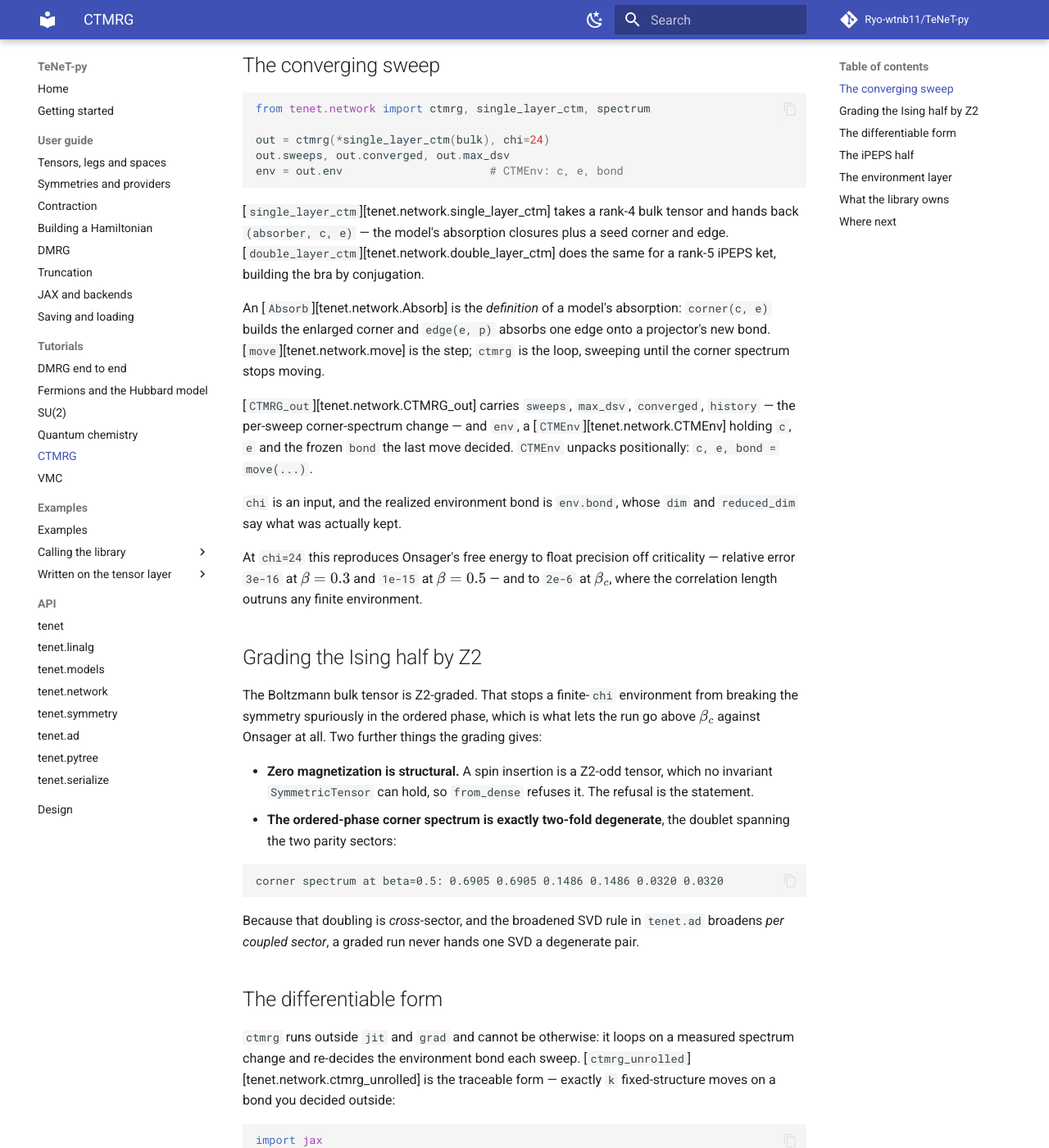
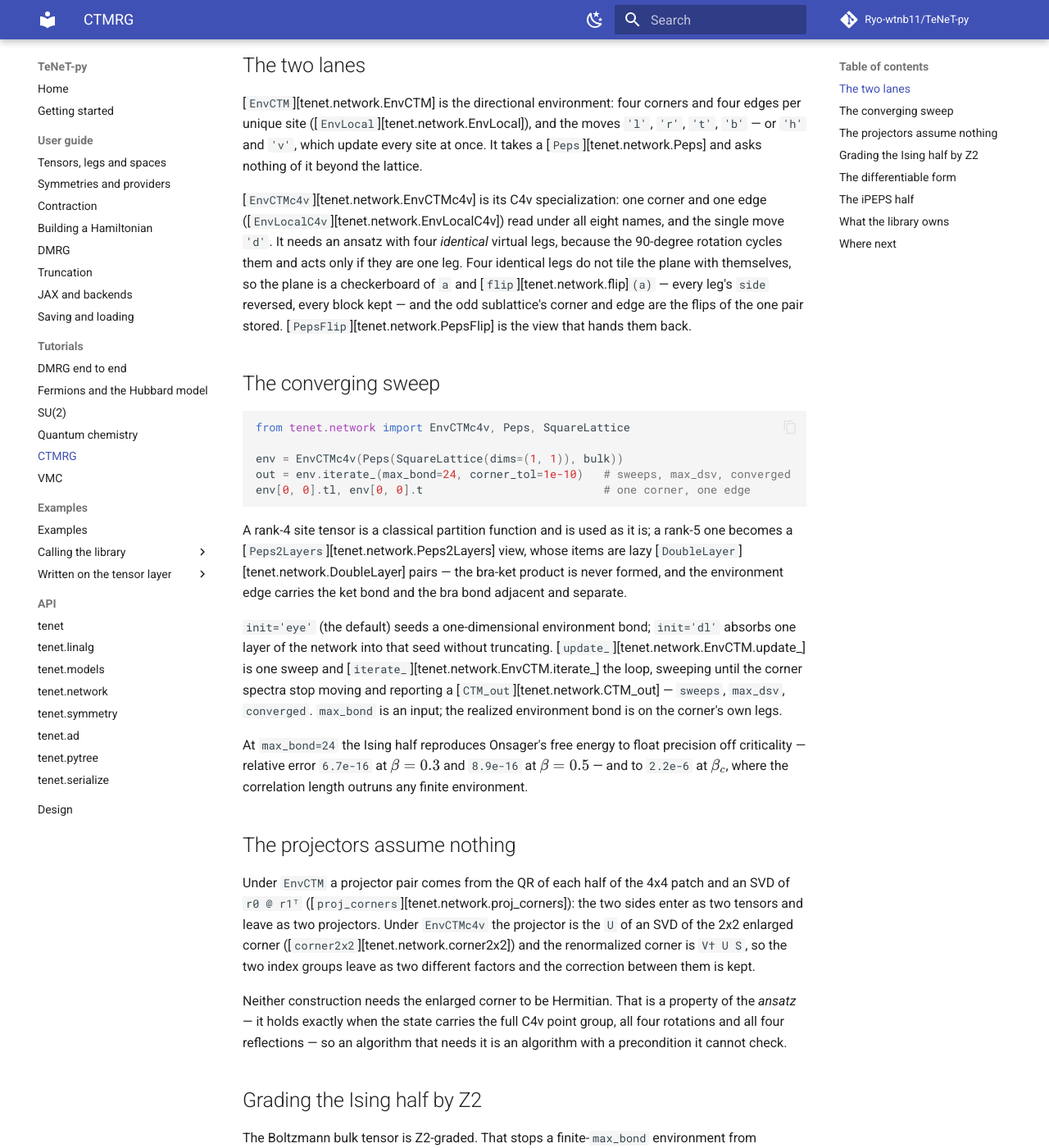
Before and after one commit to Ryo-wtnb11/TeNeT-py, an MkDocs documentation site: the page built from docs/tutorials/ctmrg.md, in a window 1280 px wide and 1400 px high, scrolled down 444 px. Shown: the whole window at 82% size. Built offline with MkDocs 1.6.1 and Material for MkDocs 9.7.7, drawn with Linux system fonts in a browser that asks for light colours; comment, search, counter and statistics services are not loaded; some of the changed text lies outside the part shown.

Commit message:
M80: the Ising example and the CTMRG docs on EnvCTMc4v

````diff
--- a/docs/tutorials/ctmrg.md
+++ b/docs/tutorials/ctmrg.md
@@ -1,57 +1,81 @@
 # CTMRG — 2D Ising against Onsager, then a differentiable iPEPS
 
-Corner transfer matrix renormalization on a C4v environment. Two problems share one core:
-the classical 2D Ising partition function, whose free energy per site has Onsager's closed
-form, and a single-site iPEPS whose energy you differentiate.
+Corner transfer matrix renormalization on a corner-and-edge environment. Two problems
+share one core: the classical 2D Ising partition function, whose free energy per site has
+Onsager's closed form, and a single-site iPEPS whose energy you differentiate.
 
 [`examples/ising2d.py`](https://github.com/Ryo-wtnb11/TeNeT-py/blob/main/examples/ising2d.py)
 is the Ising half through the library, on a core install; its output is committed on the
 [2D Ising CTMRG](../examples/ising2d.md) page.
 [`examples/toy_codes/ctmrg.py`](https://github.com/Ryo-wtnb11/TeNeT-py/blob/main/examples/toy_codes/ctmrg.py)
-writes the same algorithm out on the tensor layer and adds the iPEPS gradient; it needs
-the `jax` extra.
+writes a C4v CTMRG out on the tensor layer and adds the iPEPS gradient; it needs the
+`jax` extra.
 
 ```sh
 uv run python examples/ising2d.py
 uv run --extra jax python examples/toy_codes/ctmrg.py
 ```
 
+## The two lanes
+
+[`EnvCTM`][tenet.network.EnvCTM] is the directional environment: four corners and four
+edges per unique site ([`EnvLocal`][tenet.network.EnvLocal]), and the moves `'l'`, `'r'`,
+`'t'`, `'b'` — or `'h'` and `'v'`, which update every site at once. It takes a
+[`Peps`][tenet.network.Peps] and asks nothing of it beyond the lattice.
+
+[`EnvCTMc4v`][tenet.network.EnvCTMc4v] is its C4v specialization: one corner and one edge
+([`EnvLocalC4v`][tenet.network.EnvLocalC4v]) read under all eight names, and the single
+move `'d'`. It needs an ansatz with four *identical* virtual legs, because the 90-degree
+rotation cycles them and acts only if they are one leg. Four identical legs do not tile
+the plane with themselves, so the plane is a checkerboard of `a` and
+[`flip`][tenet.network.flip]`(a)` — every leg's `side` reversed, every block kept — and
+the odd sublattice's corner and edge are the flips of the one pair stored.
+[`PepsFlip`][tenet.network.PepsFlip] is the view that hands them back.
+
 ## The converging sweep
 
 ```python
-from tenet.network import ctmrg, single_layer_ctm, spectrum
+from tenet.network import EnvCTMc4v, Peps, SquareLattice
 
-out = ctmrg(*single_layer_ctm(bulk), chi=24)
-out.sweeps, out.converged, out.max_dsv
-env = out.env                      # CTMEnv: c, e, bond
+env = EnvCTMc4v(Peps(SquareLattice(dims=(1, 1)), bulk))
+out = env.iterate_(max_bond=24, corner_tol=1e-10)   # sweeps, max_dsv, converged
+env[0, 0].tl, env[0, 0].t                           # one corner, one edge
 ```
 
-[`single_layer_ctm`][tenet.network.single_layer_ctm] takes a rank-4 bulk tensor and hands
-back `(absorber, c, e)` — the model's absorption closures plus a seed corner and edge.
-[`double_layer_ctm`][tenet.network.double_layer_ctm] does the same for a rank-5 iPEPS ket,
-building the bra by conjugation.
+A rank-4 site tensor is a classical partition function and is used as it is; a rank-5 one
+becomes a [`Peps2Layers`][tenet.network.Peps2Layers] view, whose items are lazy
+[`DoubleLayer`][tenet.network.DoubleLayer] pairs — the bra-ket product is never formed,
+and the environment edge carries the ket bond and the bra bond adjacent and separate.
 
-An [`Absorb`][tenet.network.Absorb] is the *definition* of a model's absorption:
-`corner(c, e)` builds the enlarged corner and `edge(e, p)` absorbs one edge onto a
-projector's new bond. [`move`][tenet.network.move] is the step;
-`ctmrg` is the loop, sweeping until the corner spectrum stops
-moving.
+`init='eye'` (the default) seeds a one-dimensional environment bond; `init='dl'` absorbs
+one layer of the network into that seed without truncating.
+[`update_`][tenet.network.EnvCTM.update_] is one sweep and
+[`iterate_`][tenet.network.EnvCTM.iterate_] the loop, sweeping until the corner spectra
+stop moving and reporting a [`CTM_out`][tenet.network.CTM_out] — `sweeps`, `max_dsv`,
+`converged`. `max_bond` is an input; the realized environment bond is on the corner's own
+legs.
 
-[`CTMRG_out`][tenet.network.CTMRG_out] carries `sweeps`, `max_dsv`, `converged`, `history`
-— the per-sweep corner-spectrum change — and `env`, a
-[`CTMEnv`][tenet.network.CTMEnv] holding `c`, `e` and the frozen `bond` the last move
-decided. `CTMEnv` unpacks positionally: `c, e, bond = move(...)`.
+At `max_bond=24` the Ising half reproduces Onsager's free energy to float precision off
+criticality — relative error `6.7e-16` at $\beta = 0.3$ and `8.9e-16` at $\beta = 0.5$ —
+and to `2.2e-6` at $\beta_c$, where the correlation length outruns any finite environment.
 
-`chi` is an input, and the realized environment bond is `env.bond`, whose `dim` and
-`reduced_dim` say what was actually kept.
+## The projectors assume nothing
 
-At `chi=24` this reproduces Onsager's free energy to float precision off criticality —
-relative error `3e-16` at $\beta = 0.3$ and `1e-15` at $\beta = 0.5$ — and to `2e-6` at
-$\beta_c$, where the correlation length outruns any finite environment.
+Under `EnvCTM` a projector pair comes from the QR of each half of the 4x4 patch and an SVD
+of `r0 @ r1ᵀ` ([`proj_corners`][tenet.network.proj_corners]): the two sides enter as two
+tensors and leave as two projectors. Under `EnvCTMc4v` the projector is the `U` of an SVD
+of the 2x2 enlarged corner ([`corner2x2`][tenet.network.corner2x2]) and the renormalized
+corner is `V† U S`, so the two index groups leave as two different factors and the
+correction between them is kept.
+
+Neither construction needs the enlarged corner to be Hermitian. That is a property of the
+*ansatz* — it holds exactly when the state carries the full C4v point group, all four
+rotations and all four reflections — so an algorithm that needs it is an algorithm with a
+precondition it cannot check.
 
 ## Grading the Ising half by Z2
 
-The Boltzmann bulk tensor is Z2-graded. That stops a finite-`chi` environment from
+The Boltzmann bulk tensor is Z2-graded. That stops a finite-`max_bond` environment from
 breaking the symmetry spuriously in the ordered phase, which is what lets the run go above
 $\beta_c$ against Onsager at all. Two further things the grading gives:
 
@@ -70,10 +94,10 @@ Because that doubling is *cross*-sector, and the broadened SVD rule in `tenet.ad
 
 ## The differentiable form
 
-`ctmrg` runs outside `jit` and `grad` and cannot be otherwise: it
-loops on a measured spectrum change and re-decides the environment bond each sweep.
-[`ctmrg_unrolled`][tenet.network.ctmrg_unrolled] is the traceable form — exactly `k`
-fixed-structure moves on a bond you decided outside:
+`iterate_` runs outside `jit` and `grad` and cannot be otherwise: it loops on a measured
+spectrum change and re-decides the environment bond each sweep.
+[`EnvCTMc4v.update_`][tenet.network.EnvCTMc4v.update_] with `bond=` is the traceable form
+— a fixed-structure move on a bond you decided outside:
 
 ```python
 import jax
@@ -81,85 +105,59 @@ import tenet
 
 tenet.enable_jax(ad=True)          # pytrees + the broadened SVD/eigh VJPs
 
-def beta_f(beta):
-    absorb, c, e = single_layer_ctm(ising_bulk(beta))
-    bond = ctmrg(absorb, c, e, chi=chi).env.bond      # decided outside
-    c, e = tenet.network.ctmrg_unrolled(c, e, absorb, bond, k=4)
-    ...
+warm = EnvCTMc4v(Peps(SquareLattice(dims=(1, 1)), ising_bulk(beta)))
+warm.iterate_(max_bond=chi)                       # decided outside
+bond = warm[0, 0].tl.legs[0].space
+seed = (warm[0, 0].tl, warm[0, 0].t)
+
+def beta_f(b):
+    env = EnvCTMc4v(Peps(SquareLattice(dims=(1, 1)), ising_bulk(b)), init=None)
+    env.env[0, 0].tl, env.env[0, 0].t = seed
+    for _ in range(4):
+        env.update_(bond=bond)                    # projected inside
+    return -log_kappa(env)
 
 jax.grad(beta_f)(0.4)
 ```
 
 That is the same decide-outside / project-inside pairing as
 [truncation](../guide/truncation.md): `svd_truncated` chooses a bond space out here,
-`svd(..., bond=)` reuses it in there. `move(..., bond=B)` is shape-static for the same
-reason; `move(..., chi=...)` is not.
+`svd(..., bond=)` reuses it in there. `bond` is a `GradedSpace` — frozen, hashable,
+array-free metadata — so it enters `jit` as a cache key rather than as a flattened leaf.
 
-`ctmrg_unrolled` takes `c`, `e` and `bond` as three arguments. `bond` is a `GradedSpace`
-— frozen, hashable, array-free metadata — and it enters `jit` as a cache key, which is
-what keeps it out of the flattened leaves.
-
-[`normalized`][tenet.network.normalized], [`ring`][tenet.network.ring],
-[`layers`][tenet.network.layers], [`single_layer`][tenet.network.single_layer] and
-[`double_layer`][tenet.network.double_layer] are the pieces inside the traced region, and
-each says on itself which side of the trace it belongs to.
-
-The oracle for that gradient is $\mathrm{d}(\beta f)/\mathrm{d}\beta$ from Onsager's closed
-form, which `tests/integration/test_ctmrg.py` checks the unrolled sweeps against.
+The gradient is a **truncated backprop through `k` unrolled moves**, not the implicit
+fixed point. Its oracle is $\mathrm{d}(\beta f)/\mathrm{d}\beta$ from Onsager's closed
+form, which `tests/integration/test_ctmrg.py` checks the unrolled moves against.
 
 ## The iPEPS half
 
-A single-site U(1) (or SU(2)) iPEPS with a random symmetric two-site `h`, descending
-through the same gradient path. It exercises graded truncation, `svd(bond=)` across
-sectors and multiplet degeneracies.
+A single-site iPEPS over a **self-conjugate** virtual space, averaged over the eight
+elements of C4v, with a random symmetric two-site `h`. It exercises graded truncation,
+`svd(bond=)` across sectors and multiplet degeneracies, and both lanes measure the same
+number on it: `EnvCTMc4v` on a one-site cell, and `EnvCTM` on a
+[`CheckerboardLattice`][tenet.network.CheckerboardLattice] of `a` and `flip(a)`.
+
+A rotation identifies the virtual space with its dual, so the point group is available
+only on a self-conjugate space. Every SU(2) space is one; a U(1) space such as
+`{q = 0: 1, q = +1: 1}` is not, and no ansatz on it carries a rotation at all — `EnvCTM`
+is the lane for those, because it has no point group to require.
 
 It makes **no benchmark-energy claim**, and a one-site unit cell cannot. A single-site AFM
 Heisenberg cell needs one sublattice rotated by $\pi$ about $y$, which turns
 $S^x S^x - S^y S^y$ into $(S^+ S^+ + S^- S^-)/2$ — an operator that changes
-$S^z_{\mathrm{tot}}$ by $\pm 2$ and so destroys the U(1) the ansatz is graded by. The file says
-so in its own docstring.
-
-## The environment layer
-
-[`EnvCTMc4v`][tenet.network.EnvCTMc4v] is the package's C4v environment, and it takes a
-state rather than closures:
-
-```python
-from tenet.network import EnvCTMc4v, Peps, SquareLattice
-
-env = EnvCTMc4v(Peps(SquareLattice(dims=(1, 1)), a))
-out = env.iterate_(max_bond=24, corner_tol=1e-10)   # sweeps, max_dsv, converged
-env[0, 0].tl, env[0, 0].t                           # one corner, one edge
-```
-
-`a` must be a C4v ansatz: four *identical* virtual legs, because the 90-degree rotation
-cycles them and acts only if they are one leg. Four identical legs do not tile the plane
-with themselves, so the plane is a checkerboard of `a` and [`flip`][tenet.network.flip]`(a)`
-— every leg's `side` reversed, every block kept — and the odd sublattice's corner and edge
-are the flips of the one pair stored.
-[`PepsFlip`][tenet.network.PepsFlip] is the view that hands them back.
-
-The projector is the `U` of an SVD of the 2x2 enlarged corner and the renormalized corner
-is `V† U S`: the two index groups leave as two different factors and the correction between
-them is kept, so nothing assumes the corner is Hermitian. Under
-[`EnvCTM`][tenet.network.EnvCTM] — the directional environment, four corners and four edges
-per site — there is no point group to assume anything about.
-
-The same trace boundary applies: `update_()` reads singular values to decide a bond and
-raises under a trace, `update_(bond=B)` reuses one decided outside and is shape-static and
-differentiable.
+$S^z_{\mathrm{tot}}$ by $\pm 2$ and so destroys the U(1) the ansatz is graded by.
 
 ## What the library owns
 
-`tenet.network` owns the environment: `Absorb`, the seeds, `move`, the sweep, the
-truncation, the traced form. What it does not own, and the example supplies: the bulk
-tensor, the ansatz — a library that symmetrized your input would be silently editing your
-state — and what to measure, which is a geometry-specific reduced density matrix.
+`tenet.network` owns the environment: the seeds, the moves, the sweep, the truncation, the
+traced form. What it does not own, and the example supplies: the bulk tensor, the ansatz —
+a library that symmetrized your input would be silently editing your state — and what to
+measure, which is a geometry-specific reduced density matrix.
 
 ## Where next
 
 - [JAX and backends](../guide/jax-and-backends.md) — `enable_jax(ad=True)` and what the
   broadened VJP assumes.
 - [Truncation](../guide/truncation.md) — the pairing this page leans on.
-- [`tenet.network`](../api/network.md) — `EnvCTMc4v`, `EnvCTM`, `ctmrg`, `ctmrg_unrolled`,
-  `move`, `Absorb`.
+- [`tenet.network`](../api/network.md) — `EnvCTM`, `EnvCTMc4v`, `corner2x2`,
+  `proj_corners`, `flip`.
````
Also changed, not shown: README.md (+2 -2 lines), docs/examples/index.md (+1 -1 lines), docs/examples/ising2d.md (+6 -4 lines), docs/guide/jax-and-backends.md (+1 -1 lines), 1 other file.
